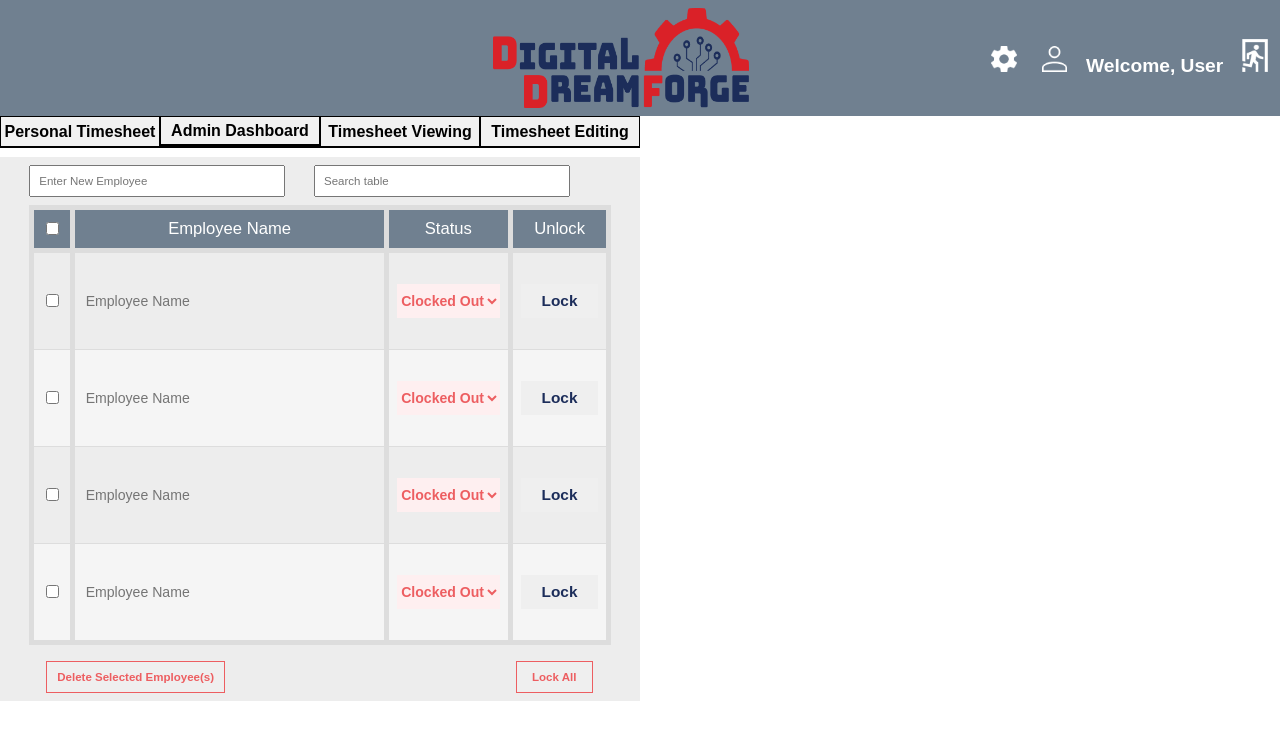
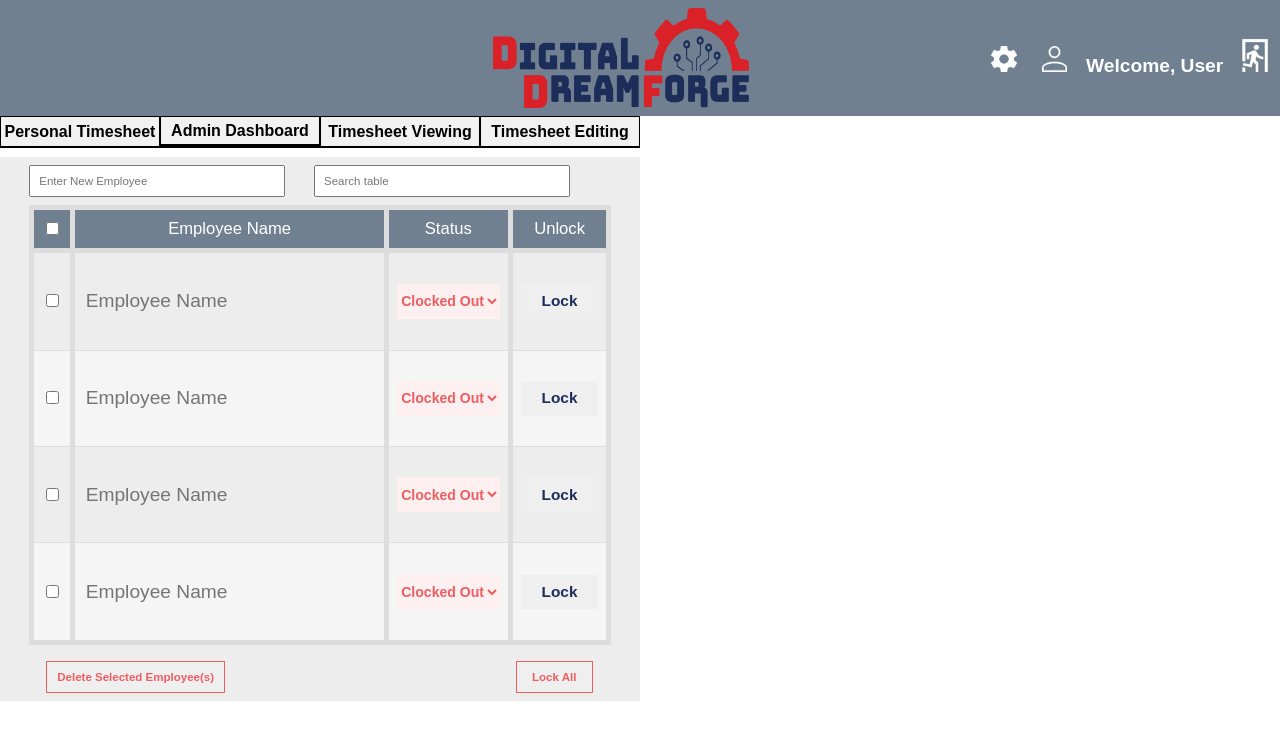
Before and after one commit to IKs2002/Tick-Tock-Tech, a React (Create React App) app: page /DefaultPage in a window 1280 px wide. Shown: the top 740 px of the page. Built offline with nearby package versions, Linux system fonts and the light colour scheme.

Commit message:
Update Admin Lock Button, Moment for timesheet

```diff
--- a/package.json
+++ b/package.json
@@ -6,6 +6,7 @@
     "date-fns": "^3.3.1",
     "html2canvas": "^1.4.1",
     "jspdf": "^2.5.1",
+    "moment": "^2.30.1",
     "react": "^16.11.0",
     "react-data-table-component": "^7.6.2",
     "react-dom": "^16.11.0",
--- a/src/Componets/AdminTable.js
+++ b/src/Componets/AdminTable.js
@@ -81,8 +81,11 @@ const AdminTable = () => {
 
   //for lock all button
   const handleLockAll = () => {
-    setEmployees((prevEmployees) =>
-      prevEmployees.map((emp) => ({ ...emp, locked: true }))
+
+    const anyUnlocked = employees.some(emp => !emp.locked);
+
+    setEmployees(prevEmployees =>
+      prevEmployees.map(emp => ({ ...emp, locked: anyUnlocked }))
     );
   };
 
@@ -103,7 +106,7 @@ const AdminTable = () => {
             placeholder="Employee Name"
             value={emp.name}
             onChange={(e) => handleNameChange(emp.id, e.target.value)}
-            style={{ height: "50px", borderRadius: "0" }}
+            style={{ height: "4vh", borderRadius: "0", fontSize: "1.5vw" }}
           />
         </td>
         <td>
@@ -247,4 +250,4 @@ const AdminTable = () => {
 
 export default AdminTable;
 
-//last updated 2/20 -Seif
+//last updated 2/22 -Sierra
--- a/src/Componets/TimeSheet.js
+++ b/src/Componets/TimeSheet.js
@@ -1,5 +1,6 @@
 import React from "react";
 import "./TimeSheet.css";
+import moment from 'moment' //we will need this to switch between 24 horu and AM/PM
 import DataTable from "react-data-table-component";
 
 // Sample data for timesheet entries
```
Also changed, not shown: 1 other file (tests, documents, lock files or other folders).
